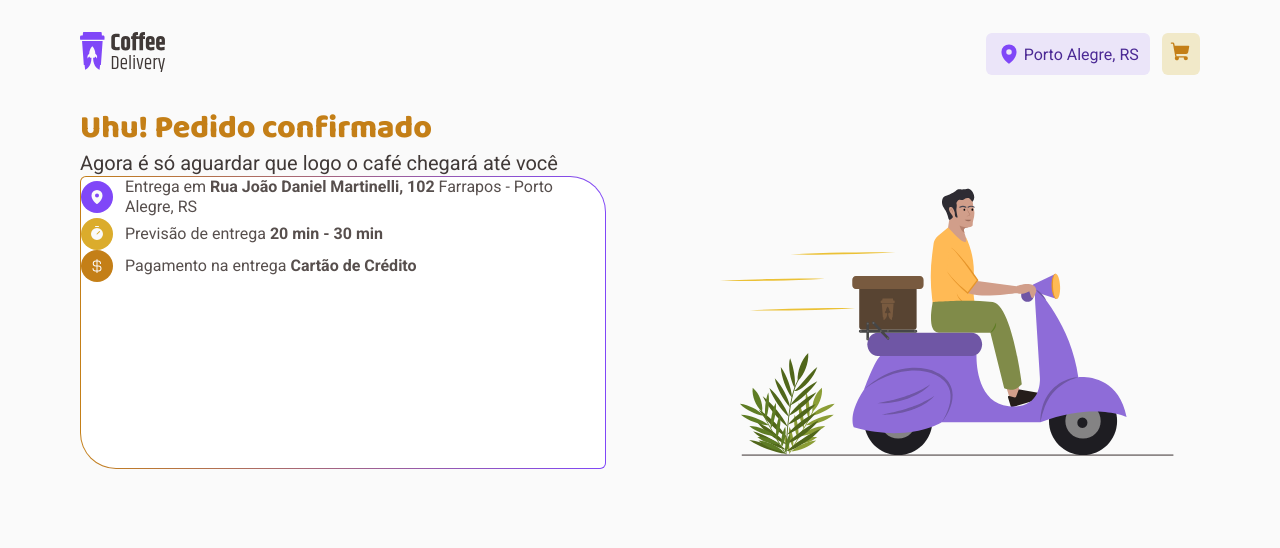
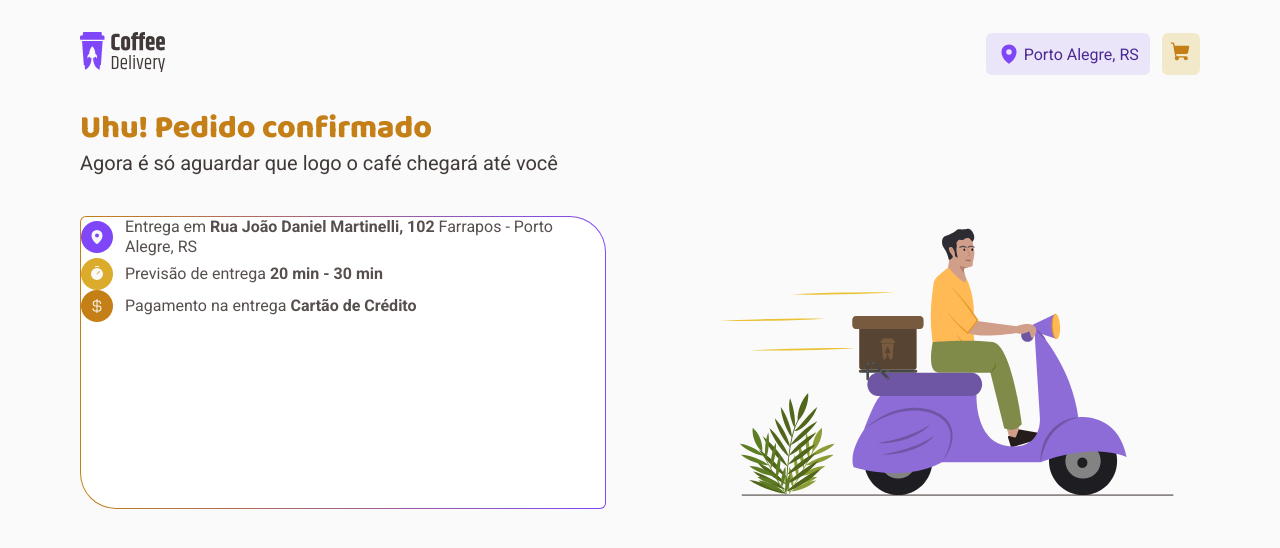
Before and after one commit to rnatu/coffee-delivery, a React (Vite) app: page /success in a window 1280 px wide. Shown: the top 548 px of the page. Built offline with nearby package versions, Linux system fonts and the light colour scheme.

Commit message:
feat: create OrderInfo Component

```diff
--- /dev/null
+++ b/src/pages/Success/components/OrderInfo/index.tsx
@@ -0,0 +1,35 @@
+import { CurrencyDollar, MapPin, Timer } from 'phosphor-react';
+import { useTheme } from 'styled-components';
+import { InfoWithIcon } from '../../../../components/InfoWithIcon';
+import { RegularText } from '../../../../components/Typography';
+import { OrderInfoContainer } from './styles';
+
+export function OrderInfo() {
+  const { colors } = useTheme();
+
+  return (
+    <OrderInfoContainer>
+      <InfoWithIcon backgroundColor={colors['brand-purple']} icon={MapPin}>
+        <RegularText>
+          Entrega em <strong>Rua João Daniel Martinelli, 102</strong> Farrapos -
+          Porto Alegre, RS
+        </RegularText>
+      </InfoWithIcon>
+
+      <InfoWithIcon backgroundColor={colors['brand-yellow']} icon={Timer}>
+        <RegularText>
+          Previsão de entrega <strong>20 min - 30 min</strong>
+        </RegularText>
+      </InfoWithIcon>
+
+      <InfoWithIcon
+        backgroundColor={colors['brand-yellow-dark']}
+        icon={CurrencyDollar}
+      >
+        <RegularText>
+          Pagamento na entrega <strong>Cartão de Crédito</strong>
+        </RegularText>
+      </InfoWithIcon>
+    </OrderInfoContainer>
+  );
+}
--- /dev/null
+++ b/src/pages/Success/components/OrderInfo/styles.ts
@@ -0,0 +1,15 @@
+import styled, { css } from 'styled-components';
+
+export const OrderInfoContainer = styled.section`
+  flex: 1;
+
+  //border radius with gradient
+  border: 1px double transparent;
+  border-radius: 6px 36px;
+  background-image: ${({ theme }) => css`
+  linear-gradient(white, white),
+  linear-gradient(to right, ${theme.colors['brand-yellow-dark']}, ${theme.colors['brand-purple']})
+  `};
+  background-origin: border-box;
+  background-clip: content-box, border-box;
+`;
--- a/src/pages/Success/index.tsx
+++ b/src/pages/Success/index.tsx
@@ -1,12 +1,9 @@
 import { TitleText, RegularText } from '../../components/Typography';
-import { OrderInfo, SuccessContainer } from './styles';
+import { SuccessContainer } from './styles';
 import successIllustration from '../../assets/success-illustration.svg';
-import { InfoWithIcon } from '../../components/InfoWithIcon';
-import { useTheme } from 'styled-components';
-import { CurrencyDollar, MapPin, Timer } from 'phosphor-react';
+import { OrderInfo } from './components/OrderInfo';
+
 export function Success() {
-  const { colors } = useTheme();
-
   return (
     <SuccessContainer>
       <TitleText size="l">Uhu! Pedido confirmado</TitleText>
@@ -15,29 +12,7 @@ export function Success() {
       </RegularText>
 
       <div>
-        <OrderInfo>
-          <InfoWithIcon backgroundColor={colors['brand-purple']} icon={MapPin}>
-            <RegularText>
-              Entrega em <strong>Rua João Daniel Martinelli, 102</strong>{' '}
-              Farrapos - Porto Alegre, RS
-            </RegularText>
-          </InfoWithIcon>
-
-          <InfoWithIcon backgroundColor={colors['brand-yellow']} icon={Timer}>
-            <RegularText>
-              Previsão de entrega <strong>20 min - 30 min</strong>
-            </RegularText>
-          </InfoWithIcon>
-
-          <InfoWithIcon
-            backgroundColor={colors['brand-yellow-dark']}
-            icon={CurrencyDollar}
-          >
-            <RegularText>
-              Pagamento na entrega <strong>Cartão de Crédito</strong>
-            </RegularText>
-          </InfoWithIcon>
-        </OrderInfo>
+        <OrderInfo />
 
         <img src={successIllustration} alt="" />
       </div>
--- a/src/pages/Success/styles.ts
+++ b/src/pages/Success/styles.ts
@@ -1,4 +1,4 @@
-import styled, { css } from 'styled-components';
+import styled from 'styled-components';
 
 export const SuccessContainer = styled.div`
   max-width: 70rem;
@@ -11,19 +11,7 @@ export const SuccessContainer = styled.div`
   > div {
     display: flex;
     gap: 6.375rem;
+
+    margin-top: 2.5rem;
   }
 `;
-
-export const OrderInfo = styled.section`
-  flex: 1;
-
-  //border radius with gradient
-  border: 1px double transparent;
-  border-radius: 6px 36px;
-  background-image: ${({ theme }) => css`
-  linear-gradient(white, white),
-  linear-gradient(to right, ${theme.colors['brand-yellow-dark']}, ${theme.colors['brand-purple']})
-  `};
-  background-origin: border-box;
-  background-clip: content-box, border-box;
-`;
```
